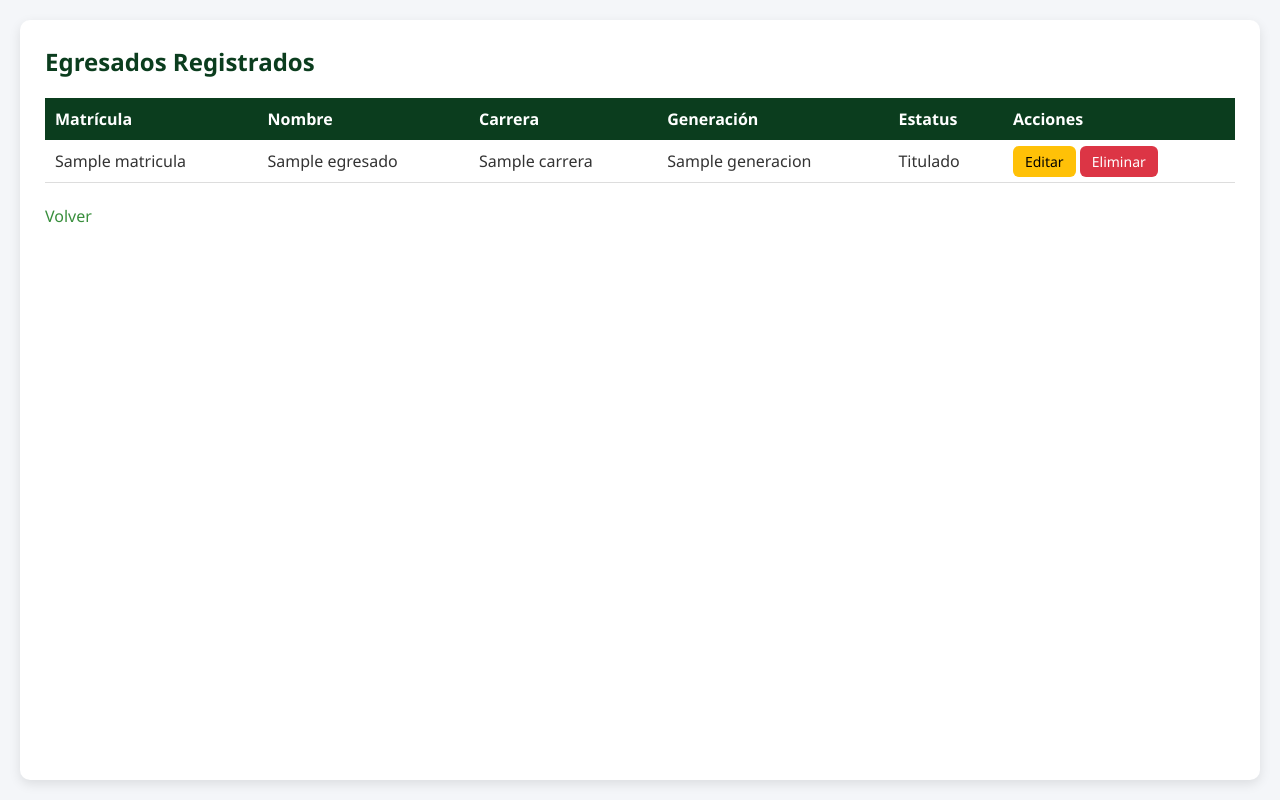
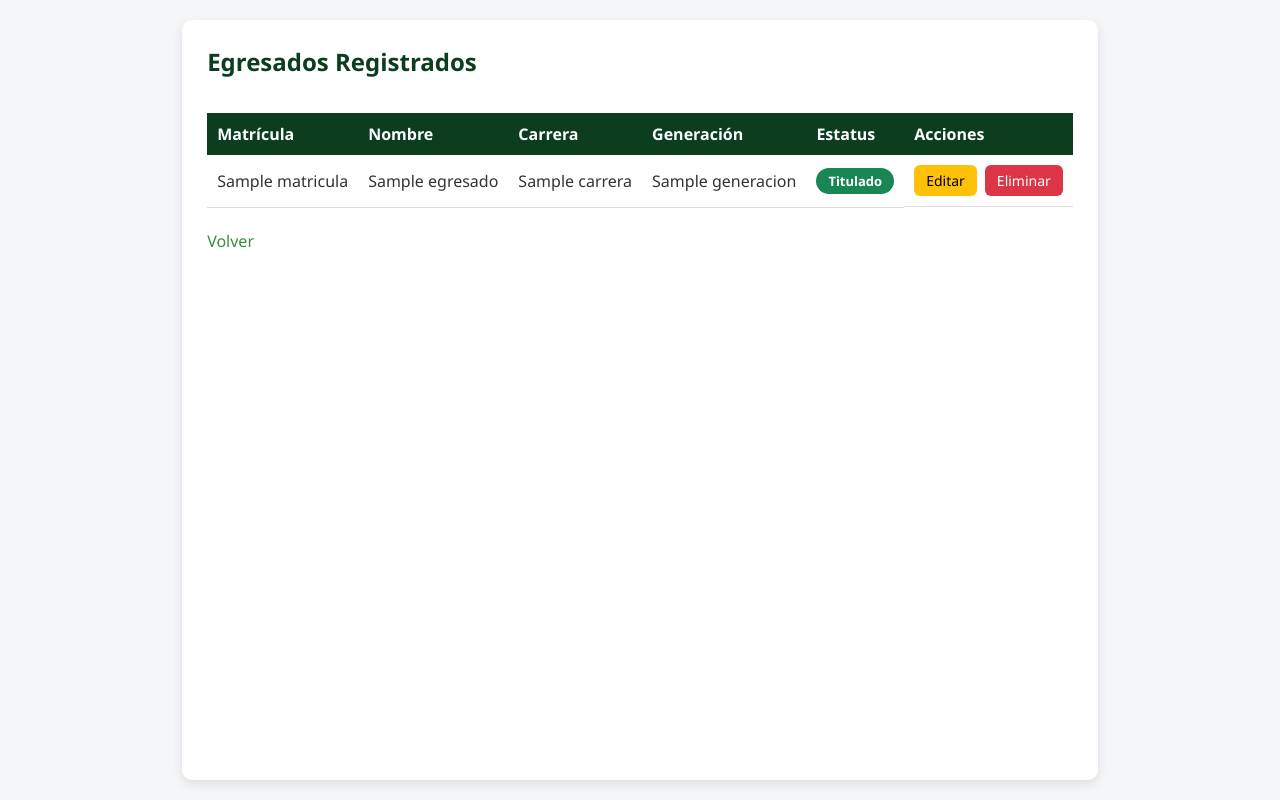
Before and after one commit to marcoantonio2004/seguimiento_egresados, a Flask app: page /egresados in a window 1280 px wide. Run offline with Flask 3, Linux system fonts and the light colour scheme; a user stored in the database is signed in; a database or web service that is not in the repository returns one stand-in record (values such as "Sample title"); some libraries are stand-ins or nearby versions.

Commit message:
update egresados

```diff
--- a/static/css/egresados.css
+++ b/static/css/egresados.css
@@ -1,9 +1,21 @@
+/* ============================== */
 /* TABLA DE EGRESADOS */
+/* ============================== */
+
+.table-responsive {
+    width: 100%;
+    overflow-x: auto;
+    margin-top: 10px;
+}
+
+/* ACCIONES */
 .acciones {
     display: flex;
     gap: 8px;
+    flex-wrap: wrap;
 }
 
+/* BOTONES */
 .btn-editar {
     background-color: #ffc107;
     color: #000;
@@ -19,15 +31,61 @@
 
 .btn-eliminar {
     background-color: #dc3545;
-    color: white;
+    color: #fff;
     padding: 6px 12px;
     border-radius: 6px;
     font-size: 14px;
-    border: none;
-    cursor: pointer;
     transition: 0.3s;
 }
 
 .btn-eliminar:hover {
     background-color: #b02a37;
 }
+
+/* BADGES */
+.badge {
+    display: inline-flex;
+    align-items: center;
+    justify-content: center;
+
+    padding: 4px 12px;
+    border-radius: 20px;
+    font-size: 13px;
+    font-weight: 600;
+    color: white;
+
+    white-space: nowrap;     /* 🔑 evita que el texto se parta */
+    text-align: center;
+}
+
+
+.badge.egresado {
+    background-color: #6c757d;
+}
+
+.badge.en-seguimiento {
+    background-color: #0d6efd;
+}
+
+.badge.titulado {
+    background-color: #198754;
+}
+
+/* EMPTY STATE */
+.empty-state {
+    text-align: center;
+    padding: 40px;
+    color: #666;
+}
+
+/* RESPONSIVE */
+@media (max-width: 600px) {
+    .acciones a {
+        width: 100%;
+        text-align: center;
+    }
+    .badge {
+        font-size: 12px;
+        padding: 4px 10px;
+    }
+}
--- a/static/css/styles.css
+++ b/static/css/styles.css
@@ -32,13 +32,14 @@ body {
 /* ============================== */
 /* CONTENEDOR GENERAL */
 .container {
-    flex: 1;
-    margin: 20px;
+    max-width: 1200px;
+    margin: 20px auto;
     padding: 25px;
     background: var(--gris-card);
     border-radius: 10px;
     box-shadow: 0 4px 12px rgba(0,0,0,0.1);
 }
+
 
 /* ============================== */
 /* TITULOS */
@@ -114,6 +115,15 @@ td {
     border-bottom: 1px solid #ddd;
 }
 
+tbody tr:hover {
+    background-color: #f1f5f9;
+}
+
+.table-responsive {
+    overflow-x: auto;
+}
+
+
 /* ============================== */
 /* RESPONSIVE */
 @media (max-width: 768px) {
--- a/templates/egresados.html
+++ b/templates/egresados.html
@@ -4,15 +4,22 @@
     <meta charset="UTF-8">
     <title>Listado de Egresados</title>
 
+    <meta name="viewport" content="width=device-width, initial-scale=1.0">
+
     <link rel="stylesheet" href="{{ url_for('static', filename='css/styles.css') }}">
     <link rel="stylesheet" href="{{ url_for('static', filename='css/egresados.css') }}">
 </head>
 <body>
+
     <div class="container">
+
         <h2>Egresados Registrados</h2>
 
         {% if egresados %}
+
+        <div class="table-responsive">
             <table>
+                <thead>
                     <tr>
                         <th>Matrícula</th>
                         <th>Nombre</th>
@@ -21,26 +28,48 @@
                         <th>Estatus</th>
                         <th>Acciones</th>
                     </tr>
+                </thead>
+                <tbody>
                     {% for e in egresados %}
                     <tr>
                         <td>{{ e.matricula }}</td>
                         <td>{{ e.nombre_completo }}</td>
                         <td>{{ e.carrera }}</td>
                         <td>{{ e.generacion }}</td>
-                <td>{{ e.estatus }}</td>
                         <td>
-                    <a href="{{ url_for('egresados.editar_egresado', id=e.id) }}" class="btn-editar">Editar</a>
-                    <a href="{{ url_for('egresados.eliminar_egresado', id=e.id) }}" class="btn-eliminar" onclick="return confirm('¿Estás seguro de eliminar este egresado?');">Eliminar</a>
+                            <span class="badge {{ e.estatus | lower | replace(' ', '-') }}">
+                                {{ e.estatus }}
+                            </span>
+                        </td>
+                        <td class="acciones">
+                            <a href="{{ url_for('egresados.editar_egresado', id=e.id) }}" class="btn-editar">
+                                Editar
+                            </a>
+                            <a href="{{ url_for('egresados.eliminar_egresado', id=e.id) }}"
+                               class="btn-eliminar"
+                               onclick="return confirm('¿Estás seguro de eliminar este egresado?');">
+                                Eliminar
+                            </a>
                         </td>
                     </tr>
                     {% endfor %}
+                </tbody>
             </table>
+        </div>
+
         {% else %}
-            <p>No hay ningún registro aún.</p>
+        <div class="empty-state">
+            <p>📭 No hay ningún egresado registrado aún.</p>
+            <a href="{{ url_for('egresados.registrar_egresado') }}" class="btn">
+                Registrar primer egresado
+            </a>
+        </div>
         {% endif %}
 
         <br>
         <a href="{{ url_for('dashboard') }}">Volver</a>
+
     </div>
+
 </body>
 </html>
```
Lines whose indentation alone changed are shown as unchanged.
